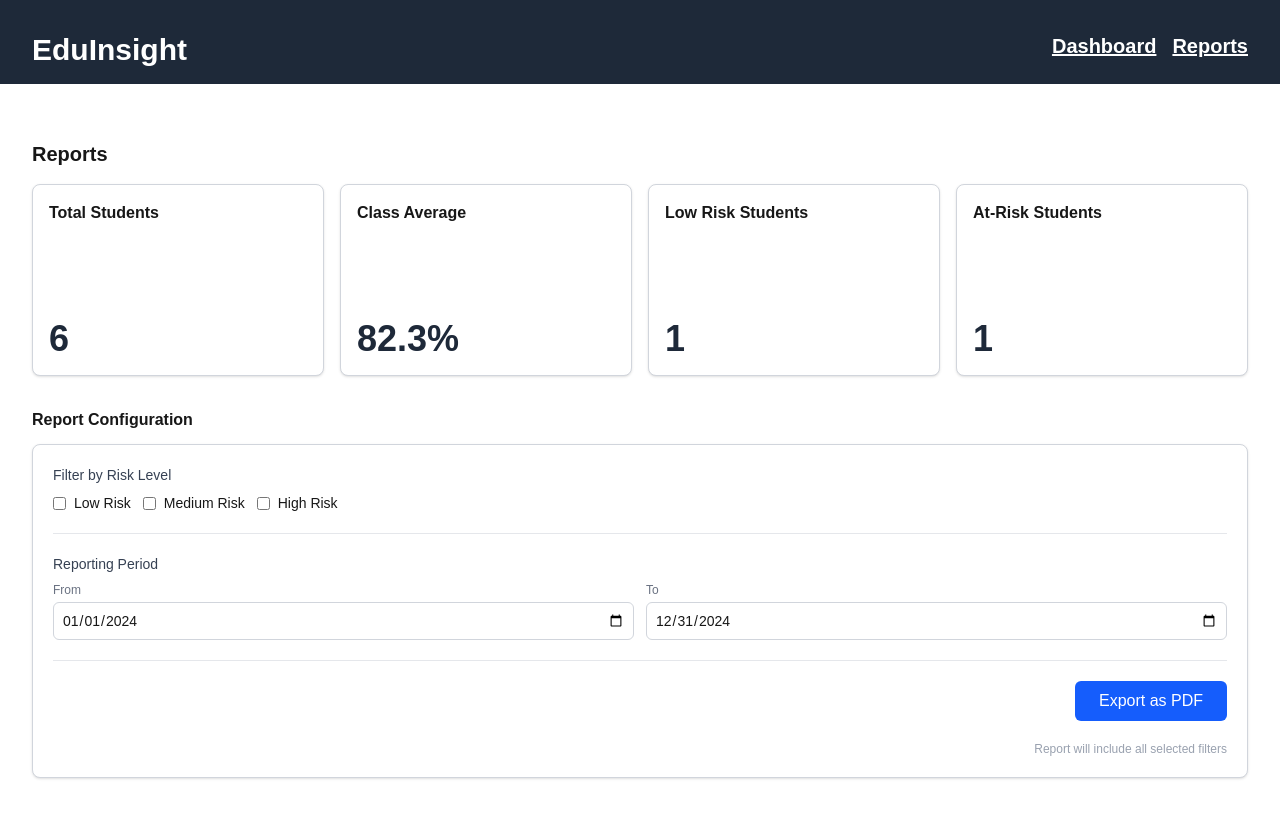
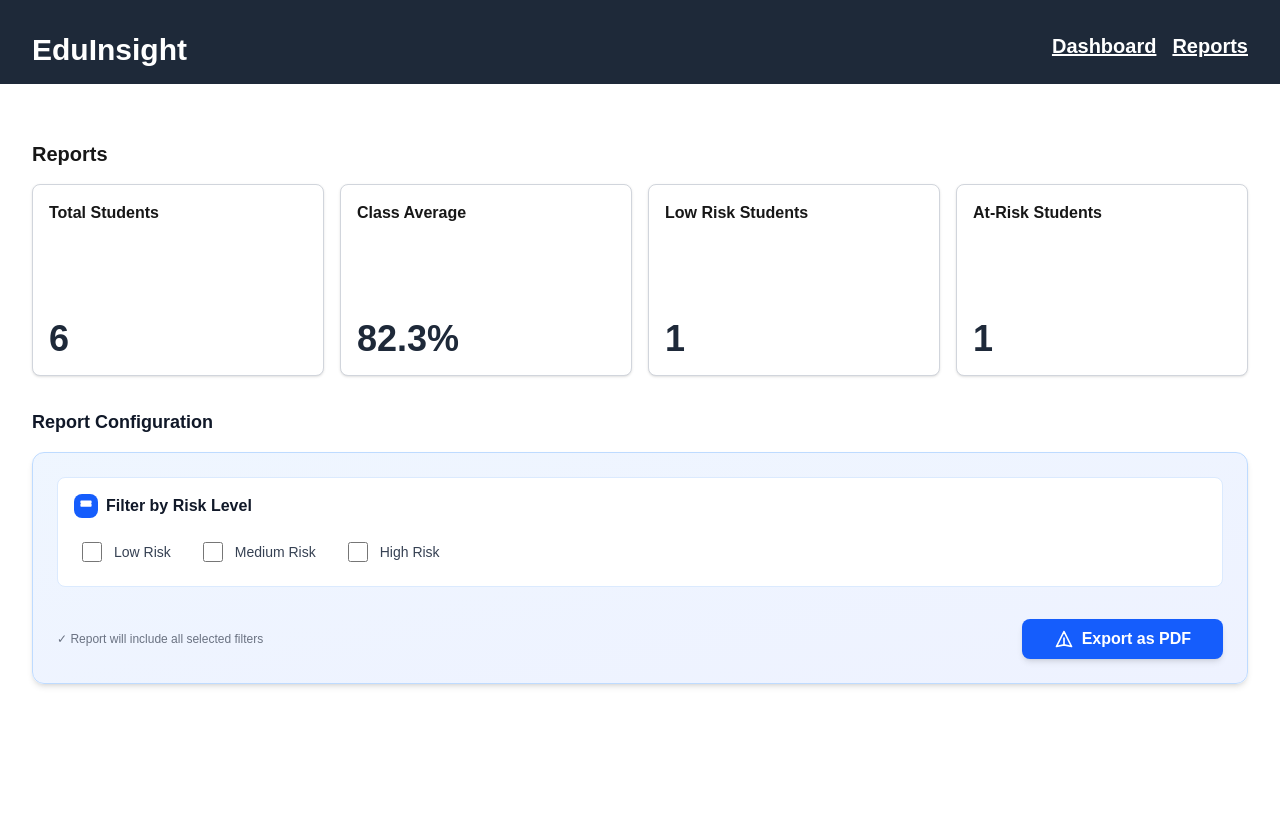
Before and after one commit to HueyLawagon/eduinsight, a Next.js app: page /Reports in a window 1280 px wide. Shown: the top 818 px of the page. Built offline with nearby package versions, Linux system fonts and the light colour scheme.

Commit message:
made changes to reports page

```diff
--- a/app/Reports/page.js
+++ b/app/Reports/page.js
@@ -48,71 +48,55 @@ export default function Home() {
            </div>
 
         {/* Report Configuration */}
-        <div className="mt-6 w-full">
-          <h4 className="font-semibold mb-3 text-left">Report Configuration</h4>
-          <div className="border border-gray-300 rounded-lg p-5 bg-white shadow-sm w-full">
-            <div className="space-y-5">
+        <div className="mt-8 w-full">
+          <h4 className="font-bold text-lg mb-4 text-left text-gray-900">Report Configuration</h4>
+          <div className="bg-gradient-to-br from-blue-50 to-indigo-50 border border-blue-200 rounded-xl p-6 shadow-md w-full">
+            <div className="space-y-6">
 
               {/* Filter by Risk Level Section */}
-              <div>
-                <h5 className="font-medium text-sm text-gray-700 mb-2">Filter by Risk Level</h5>
-                <div className="flex flex-wrap gap-3">
-                  {/* Risk Level Checkboxes/Options - Add your filter components here */}
-                  <div className="flex items-center gap-2">
-                    <input type="checkbox" id="lowRisk" className="rounded border-gray-300" />
-                    <label htmlFor="lowRisk" className="text-sm">Low Risk</label>
+              <div className="bg-white rounded-lg p-4 border border-blue-100">
+                <div className="flex items-center gap-2 mb-4">
+                  <div className="w-6 h-6 bg-blue-600 rounded-lg flex items-center justify-center">
+                    <svg className="w-4 h-4 text-white" fill="currentColor" viewBox="0 0 20 20">
+                      <path fillRule="evenodd" d="M3 4a1 1 0 011-1h12a1 1 0 011 1v2a1 1 0 01-1 1H4a1 1 0 01-1-1V4zm0 4a1 1 0 011-1h12a1 1 0 011 1v2a1 1 0 01-1 1H4a1 1 0 01-1-1V8z" clipRule="evenodd" />
+                    </svg>
                   </div>
-                  <div className="flex items-center gap-2">
-                    <input type="checkbox" id="mediumRisk" className="rounded border-gray-300" />
-                    <label htmlFor="mediumRisk" className="text-sm">Medium Risk</label>
-                  </div>
-                  <div className="flex items-center gap-2">
-                    <input type="checkbox" id="highRisk" className="rounded border-gray-300" />
-                    <label htmlFor="highRisk" className="text-sm">High Risk</label>
-                  </div>
+                  <h5 className="font-semibold text-gray-900">Filter by Risk Level</h5>
+                </div>
+                <div className="flex flex-wrap gap-4">
+                  <label className="flex items-center gap-3 cursor-pointer hover:bg-gray-50 p-2 rounded-lg transition">
+                    <div className="relative flex items-center">
+                      <input type="checkbox" id="lowRisk" className="w-5 h-5 accent-green-500 cursor-pointer rounded" />
+                    </div>
+                    <span className="text-sm font-medium text-gray-700">Low Risk</span>
+                  </label>
+                  <label className="flex items-center gap-3 cursor-pointer hover:bg-gray-50 p-2 rounded-lg transition">
+                    <div className="relative flex items-center">
+                      <input type="checkbox" id="mediumRisk" className="w-5 h-5 accent-yellow-500 cursor-pointer rounded" />
+                    </div>
+                    <span className="text-sm font-medium text-gray-700">Medium Risk</span>
+                  </label>
+                  <label className="flex items-center gap-3 cursor-pointer hover:bg-gray-50 p-2 rounded-lg transition">
+                    <div className="relative flex items-center">
+                      <input type="checkbox" id="highRisk" className="w-5 h-5 accent-red-500 cursor-pointer rounded" />
+                    </div>
+                    <span className="text-sm font-medium text-gray-700">High Risk</span>
+                  </label>
                 </div>
               </div>
 
-              {/* Divider */}
-              <hr className="border-gray-200" />
-
-              {/* Reporting Period Section */}
-              <div>
-                <h5 className="font-medium text-sm text-gray-700 mb-2">Reporting Period</h5>
-                <div className="grid grid-cols-1 sm:grid-cols-2 gap-3">
-                  <div>
-                    <label className="block text-xs text-gray-500 mb-1">From</label>
-                    <input
-                      type="date"
-                      className="w-full border border-gray-300 rounded-md p-2 text-sm"
-                      defaultValue="2024-01-01"
-                    />
-                  </div>
-                  <div>
-                    <label className="block text-xs text-gray-500 mb-1">To</label>
-                    <input
-                      type="date"
-                      className="w-full border border-gray-300 rounded-md p-2 text-sm"
-                      defaultValue="2024-12-31"
-                    />
-                  </div>
-                </div>
-              </div>
-
-              {/* Divider */}
-              <hr className="border-gray-200" />
-
               {/* Export as PDF Button Section */}
-              <div className="flex justify-end">
-                <button className="bg-blue-600 hover:bg-blue-700 text-white font-medium py-2 px-6 rounded-md transition-colors">
+              <div className="flex justify-between items-center pt-2">
+                <p className="text-xs text-gray-500">
+                  ✓ Report will include all selected filters
+                </p>
+                <button className="bg-blue-600 hover:bg-blue-700 active:bg-blue-800 text-white font-semibold py-2 px-8 rounded-lg transition-all duration-200 shadow-md hover:shadow-lg flex items-center gap-2">
+                  <svg className="w-5 h-5" fill="none" stroke="currentColor" viewBox="0 0 24 24">
+                    <path strokeLinecap="round" strokeLinejoin="round" strokeWidth={2} d="M12 19l9 2-9-18-9 18 9-2zm0 0v-8" />
+                  </svg>
                   Export as PDF
                 </button>
               </div>
-
-              {/* Additional Note */}
-              <p className="text-xs text-gray-400 text-right">
-                Report will include all selected filters
-              </p>
             </div>
           </div>
         </div>
--- a/app/components/ReportsClient.js
+++ b/app/components/ReportsClient.js
@@ -40,63 +40,52 @@ export default function ReportsClient({ data }) {
             </div>
          </div>
 
-        <div className="mt-6 w-full">
-          <h4 className="font-semibold mb-3 text-left">Report Configuration</h4>
-          <div className="border border-gray-300 rounded-lg p-5 bg-white shadow-sm w-full">
-            <div className="space-y-5">
-              <div>
-                <h5 className="font-medium text-sm text-gray-700 mb-2">Filter by Risk Level</h5>
-                <div className="flex flex-wrap gap-3">
-                  <div className="flex items-center gap-2">
-                    <input type="checkbox" id="lowRisk" className="rounded border-gray-300" />
-                    <label htmlFor="lowRisk" className="text-sm">Low Risk</label>
+        <div className="mt-8 w-full">
+          <h4 className="font-bold text-lg mb-4 text-left text-gray-900">Report Configuration</h4>
+          <div className="bg-gradient-to-br from-blue-50 to-indigo-50 border border-blue-200 rounded-xl p-6 shadow-md w-full">
+            <div className="space-y-6">
+              <div className="bg-white rounded-lg p-4 border border-blue-100">
+                <div className="flex items-center gap-2 mb-4">
+                  <div className="w-6 h-6 bg-blue-600 rounded-lg flex items-center justify-center">
+                    <svg className="w-4 h-4 text-white" fill="currentColor" viewBox="0 0 20 20">
+                      <path fillRule="evenodd" d="M3 4a1 1 0 011-1h12a1 1 0 011 1v2a1 1 0 01-1 1H4a1 1 0 01-1-1V4zm0 4a1 1 0 011-1h12a1 1 0 011 1v2a1 1 0 01-1 1H4a1 1 0 01-1-1V8z" clipRule="evenodd" />
+                    </svg>
                   </div>
-                  <div className="flex items-center gap-2">
-                    <input type="checkbox" id="mediumRisk" className="rounded border-gray-300" />
-                    <label htmlFor="mediumRisk" className="text-sm">Medium Risk</label>
-                  </div>
-                  <div className="flex items-center gap-2">
-                    <input type="checkbox" id="highRisk" className="rounded border-gray-300" />
-                    <label htmlFor="highRisk" className="text-sm">High Risk</label>
-                  </div>
+                  <h5 className="font-semibold text-gray-900">Filter by Risk Level</h5>
+                </div>
+                <div className="flex flex-wrap gap-4">
+                  <label className="flex items-center gap-3 cursor-pointer hover:bg-gray-50 p-2 rounded-lg transition">
+                    <div className="relative flex items-center">
+                      <input type="checkbox" id="lowRisk" className="w-5 h-5 accent-green-500 cursor-pointer rounded" />
+                    </div>
+                    <span className="text-sm font-medium text-gray-700">Low Risk</span>
+                  </label>
+                  <label className="flex items-center gap-3 cursor-pointer hover:bg-gray-50 p-2 rounded-lg transition">
+                    <div className="relative flex items-center">
+                      <input type="checkbox" id="mediumRisk" className="w-5 h-5 accent-yellow-500 cursor-pointer rounded" />
+                    </div>
+                    <span className="text-sm font-medium text-gray-700">Medium Risk</span>
+                  </label>
+                  <label className="flex items-center gap-3 cursor-pointer hover:bg-gray-50 p-2 rounded-lg transition">
+                    <div className="relative flex items-center">
+                      <input type="checkbox" id="highRisk" className="w-5 h-5 accent-red-500 cursor-pointer rounded" />
+                    </div>
+                    <span className="text-sm font-medium text-gray-700">High Risk</span>
+                  </label>
                 </div>
               </div>
 
-              <hr className="border-gray-200" />
-
-              <div>
-                <h5 className="font-medium text-sm text-gray-700 mb-2">Reporting Period</h5>
-                <div className="grid grid-cols-1 sm:grid-cols-2 gap-3">
-                  <div>
-                    <label className="block text-xs text-gray-500 mb-1">From</label>
-                    <input
-                      type="date"
-                      className="w-full border border-gray-300 rounded-md p-2 text-sm"
-                      defaultValue="2024-01-01"
-                    />
-                  </div>
-                  <div>
-                    <label className="block text-xs text-gray-500 mb-1">To</label>
-                    <input
-                      type="date"
-                      className="w-full border border-gray-300 rounded-md p-2 text-sm"
-                      defaultValue="2024-12-31"
-                    />
-                  </div>
-                </div>
-              </div>
-
-              <hr className="border-gray-200" />
-
-              <div className="flex justify-end">
-                <button className="bg-blue-600 hover:bg-blue-700 text-white font-medium py-2 px-6 rounded-md transition-colors">
+              <div className="flex justify-between items-center pt-2">
+                <p className="text-xs text-gray-500">
+                  ✓ Report will include all selected filters
+                </p>
+                <button className="bg-blue-600 hover:bg-blue-700 active:bg-blue-800 text-white font-semibold py-2 px-8 rounded-lg transition-all duration-200 shadow-md hover:shadow-lg flex items-center gap-2">
+                  <svg className="w-5 h-5" fill="none" stroke="currentColor" viewBox="0 0 24 24">
+                    <path strokeLinecap="round" strokeLinejoin="round" strokeWidth={2} d="M12 19l9 2-9-18-9 18 9-2zm0 0v-8" />
+                  </svg>
                   Export as PDF
                 </button>
               </div>
-
-              <p className="text-xs text-gray-400 text-right">
-                Report will include all selected filters
-              </p>
             </div>
           </div>
         </div>
```
